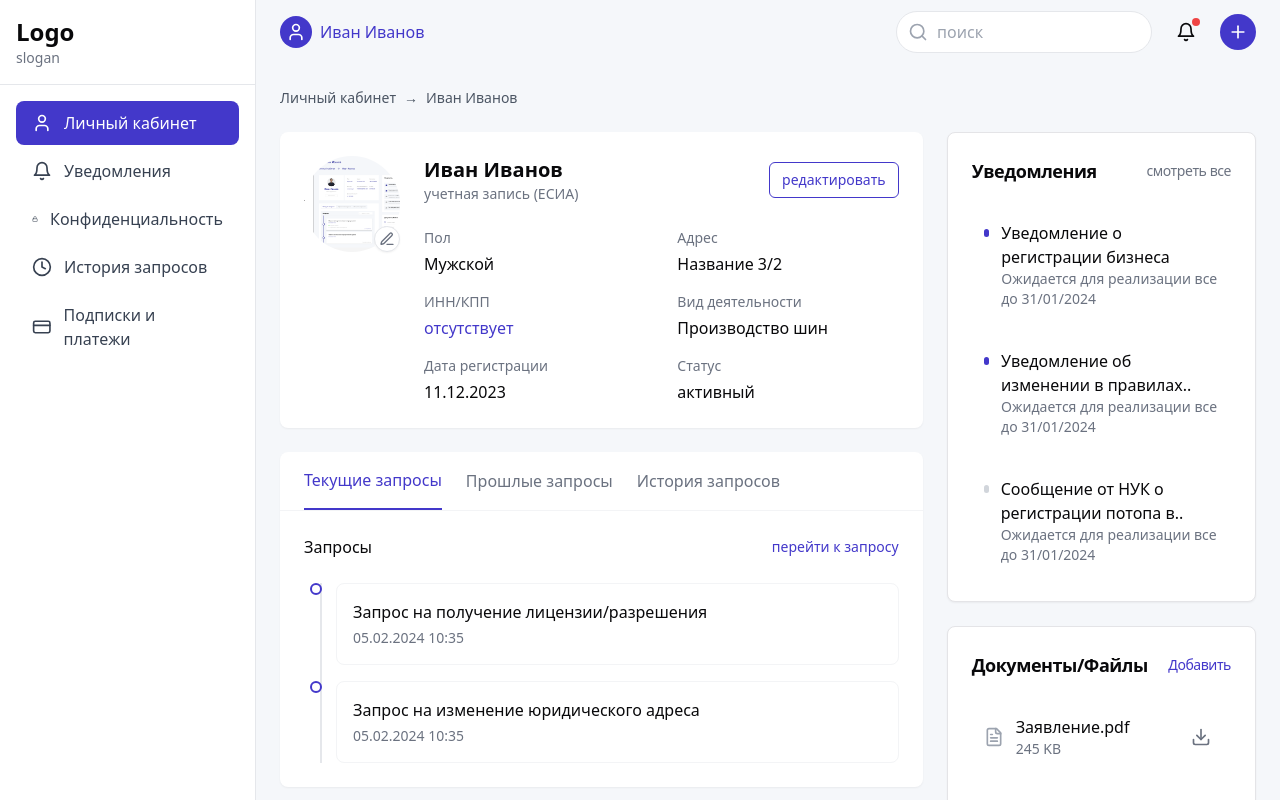
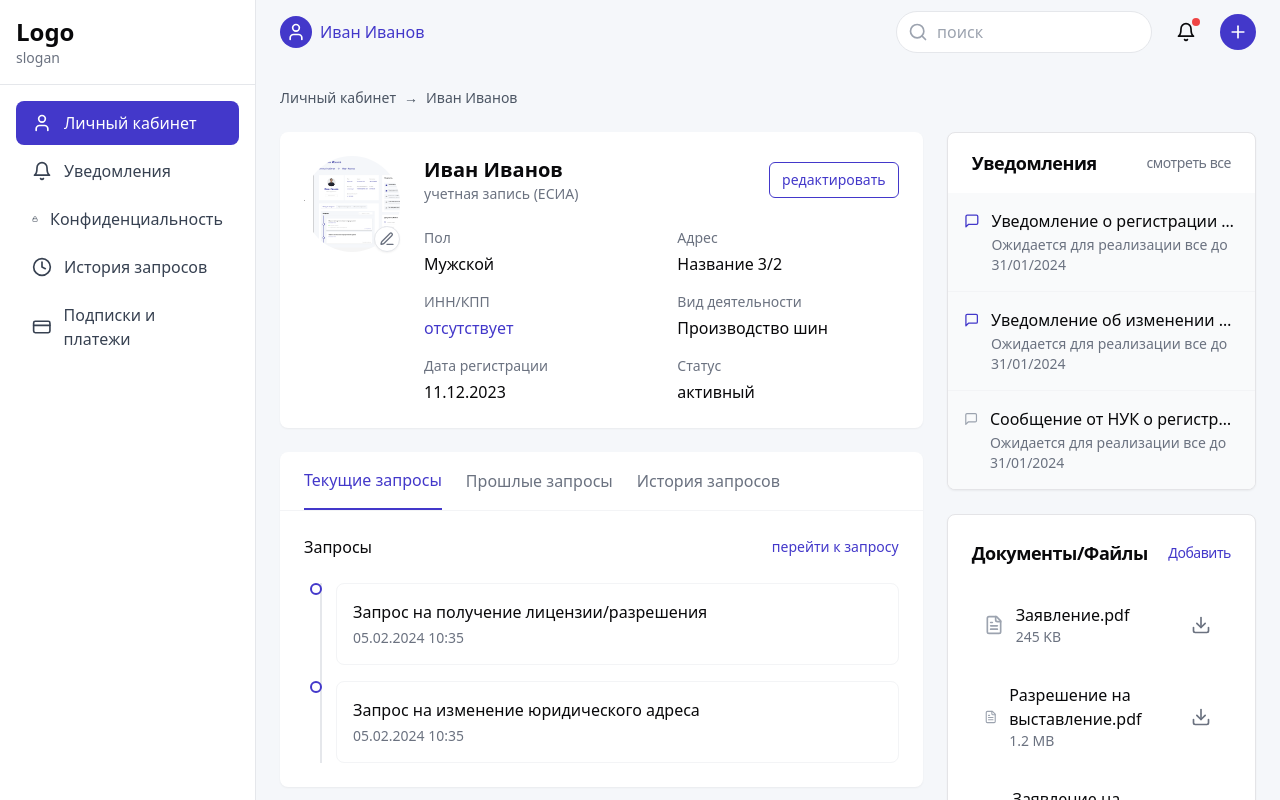
Before and after one commit to baltabekpro/qzan-01, a React (Vite) app: page / in a window 1280 px wide. Shown: the top 800 px of the page. Built offline with nearby package versions, Linux system fonts and the light colour scheme.

Commit message:
Improve notification display
Update notification icons and styling to use icons instead of circles, adjust colors based on read status, and remove extra spacing.

```diff
--- a/src/pages/Index.tsx
+++ b/src/pages/Index.tsx
@@ -1,4 +1,3 @@
-
 import { AppSidebar } from "@/components/AppSidebar";
 import { Header } from "@/components/Header";
 import { UserProfile } from "@/components/UserProfile";
@@ -8,7 +7,7 @@ import {
   CardHeader,
   CardTitle
 } from "@/components/ui/card";
-import { FileText, Download } from "lucide-react";
+import { FileText, Download, MessageSquare } from "lucide-react";
 
 export default function Index() {
   const notifications = [
@@ -115,24 +114,30 @@ export default function Index() {
               </div>
 
               <div className="space-y-6">
-                <Card>
-                  <CardHeader>
+                <Card className="overflow-hidden">
+                  <CardHeader className="px-6 py-4">
                     <CardTitle className="text-lg font-semibold flex items-center justify-between">
                       Уведомления
                       <span className="text-sm font-normal text-gray-500">смотреть все</span>
                     </CardTitle>
                   </CardHeader>
-                  <CardContent>
-                    <div className="space-y-4">
+                  <CardContent className="p-0">
+                    <div>
                       {notifications.map((notification) => (
                         <div
                           key={notification.id}
-                          className="flex items-start space-x-3 p-3 hover:bg-gray-50 rounded-lg transition-colors"
+                          className="flex items-start space-x-3 p-4 bg-gray-50 border-b border-gray-100 last:border-b-0"
                         >
-                          <div className={`w-2 h-2 mt-2 rounded-full ${notification.isNew ? 'bg-[#4338ca]' : 'bg-gray-300'}`} />
-                          <div>
-                            <p className="font-medium">{notification.title}</p>
-                            <p className="text-sm text-gray-500">{notification.description}</p>
+                          <MessageSquare
+                            className={`w-5 h-5 mt-0.5 ${
+                              notification.isNew
+                                ? 'text-[#4338ca]'
+                                : 'text-gray-400'
+                            }`}
+                          />
+                          <div className="min-w-0">
+                            <p className="font-medium truncate">{notification.title}</p>
+                            <p className="text-sm text-gray-500 mt-0.5">{notification.description}</p>
                           </div>
                         </div>
                       ))}
```
